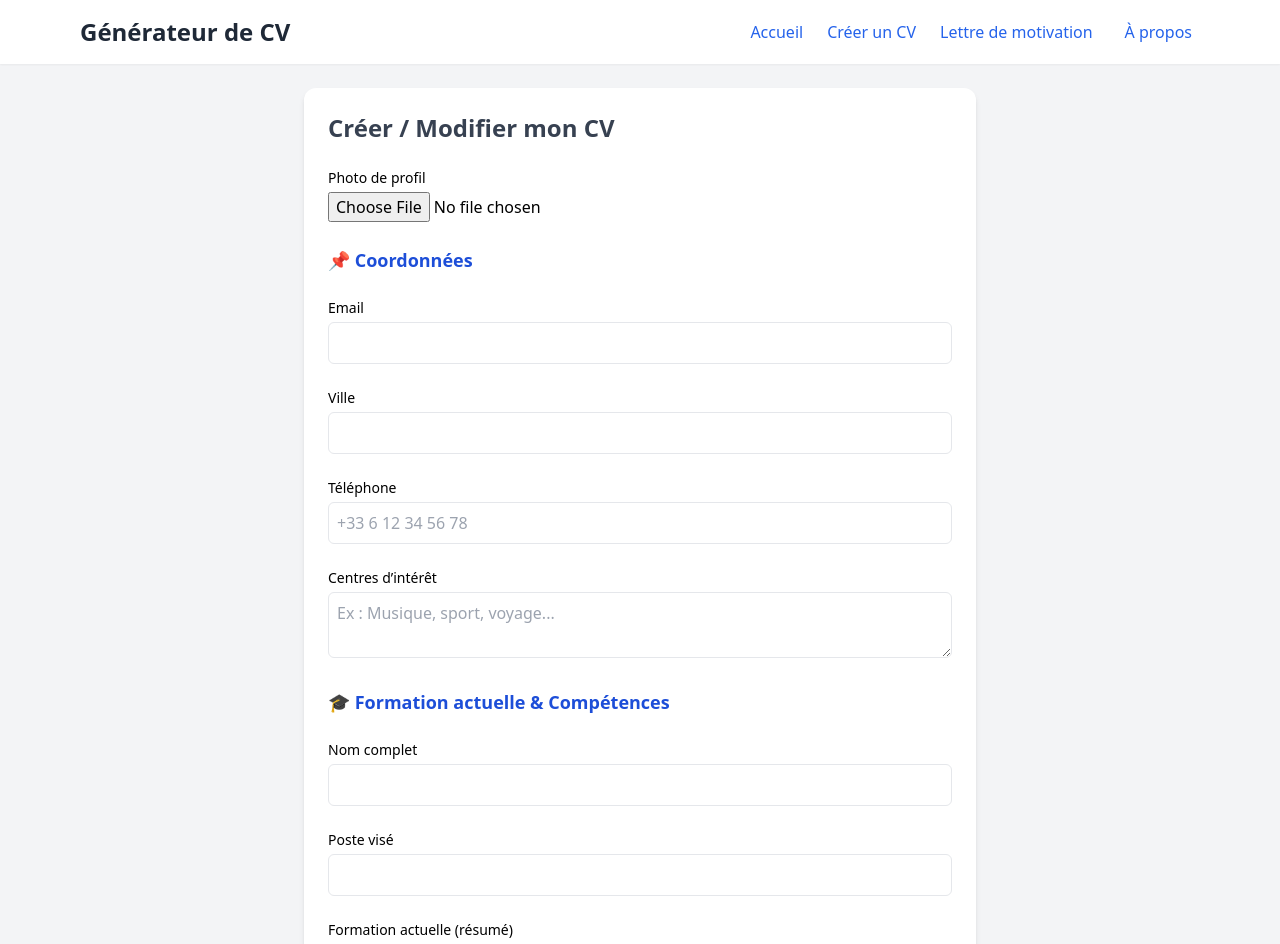
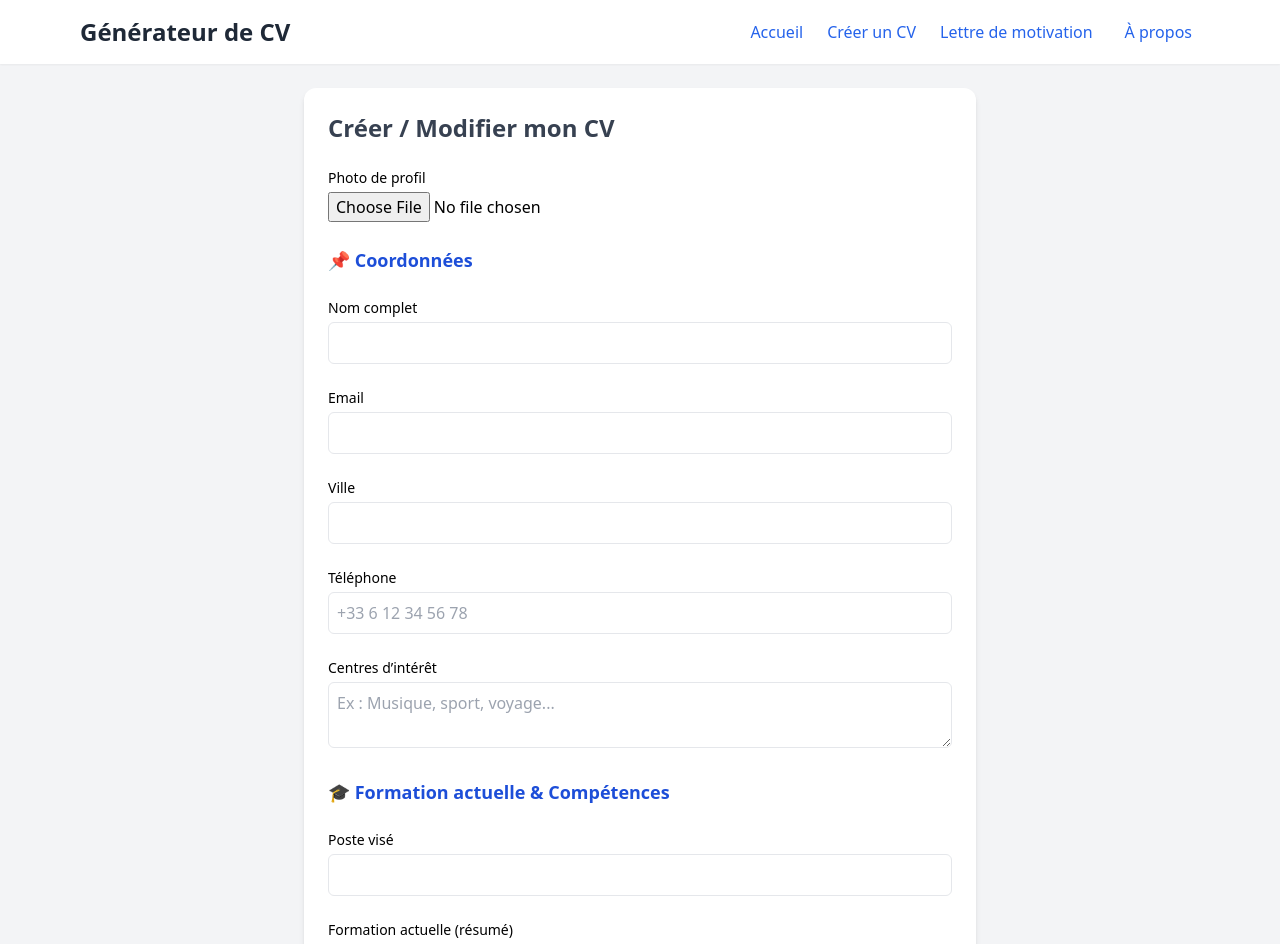
Before and after one commit to Valant41/cv-generator, a React (Vite) app: page /generateur-cv in a window 1280 px wide. Shown: the top 944 px of the page. Built offline with nearby package versions, Linux system fonts and the light colour scheme; what @react-pdf/renderer would draw is missing.

Commit message:
Déplacement champs nom

```diff
--- a/src/components/CVForm.jsx
+++ b/src/components/CVForm.jsx
@@ -178,6 +178,12 @@ export default function CVForm({ onSubmit, initialData = {} }) {
       </div>
 
       <h3 className="text-lg font-semibold text-blue-700 mt-6">📌 Coordonnées</h3>
+
+      <div>
+        <label className="block text-sm font-medium">Nom complet</label>
+        <input type="text" className="w-full mt-1 p-2 border rounded-md" value={fullName} onChange={(e) => setFullName(e.target.value)} required />
+      </div>
+
       <div>
         <label className="block text-sm font-medium">Email</label>
         <input
@@ -225,10 +231,6 @@ export default function CVForm({ onSubmit, initialData = {} }) {
 
       {/* Champs principaux */}
       <h3 className="text-lg font-semibold text-blue-700 mt-6">🎓 Formation actuelle & Compétences</h3>
-      <div>
-        <label className="block text-sm font-medium">Nom complet</label>
-        <input type="text" className="w-full mt-1 p-2 border rounded-md" value={fullName} onChange={(e) => setFullName(e.target.value)} required />
-      </div>
 
       <div>
         <label className="block text-sm font-medium">Poste visé</label>
```
